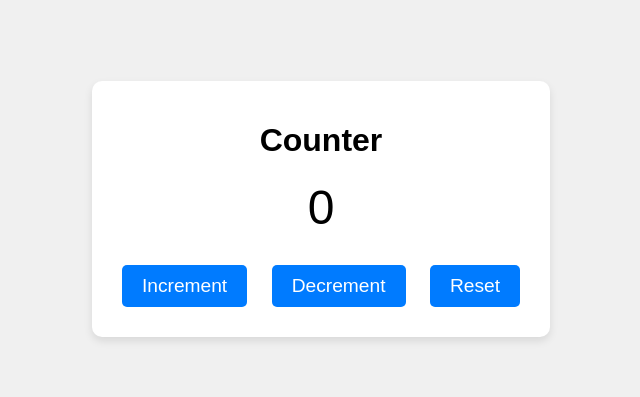
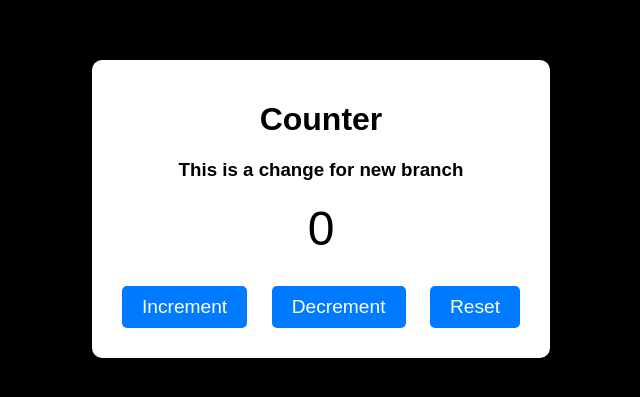
Before and after one commit to shuvo14051/testing-branchess, a plain HTML site: page index.html in a window 1280 px wide. Shown: the part 191-588 px from the top of the page, without its empty margins (319-959 px from the left). Drawn offline with Linux system fonts and the light colour scheme.

Commit message:
New Branch-First Commit

```diff
--- a/index.html
+++ b/index.html
@@ -9,6 +9,7 @@
 <body>
     <div class="container">
         <h1>Counter</h1>
+        <h3>This is a change for new branch</h3>
         <div id="counter">0</div>
         <div class="buttons">
             <button onclick="increment()">Increment</button>
--- a/script.js
+++ b/script.js
@@ -1,4 +1,5 @@
 let count = 0;
+//This is a comment for new branch
 
 function increment() {
     count++;
--- a/styles.css
+++ b/styles.css
@@ -5,7 +5,8 @@ body {
     align-items: center;
     height: 100vh;
     margin: 0;
-    background-color: #f0f0f0;
+    background-color: black;
+    /*This is a change for the new branch*/
 }
 
 .container {
```
